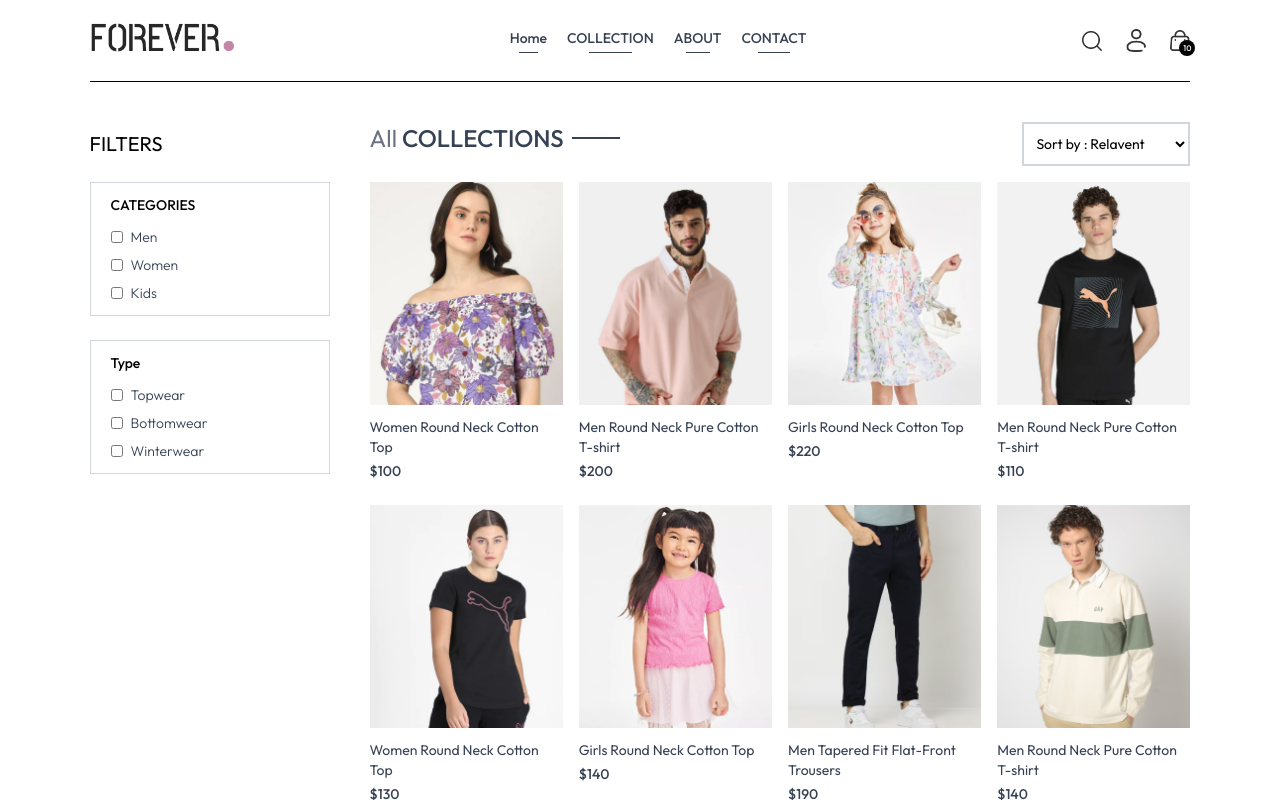
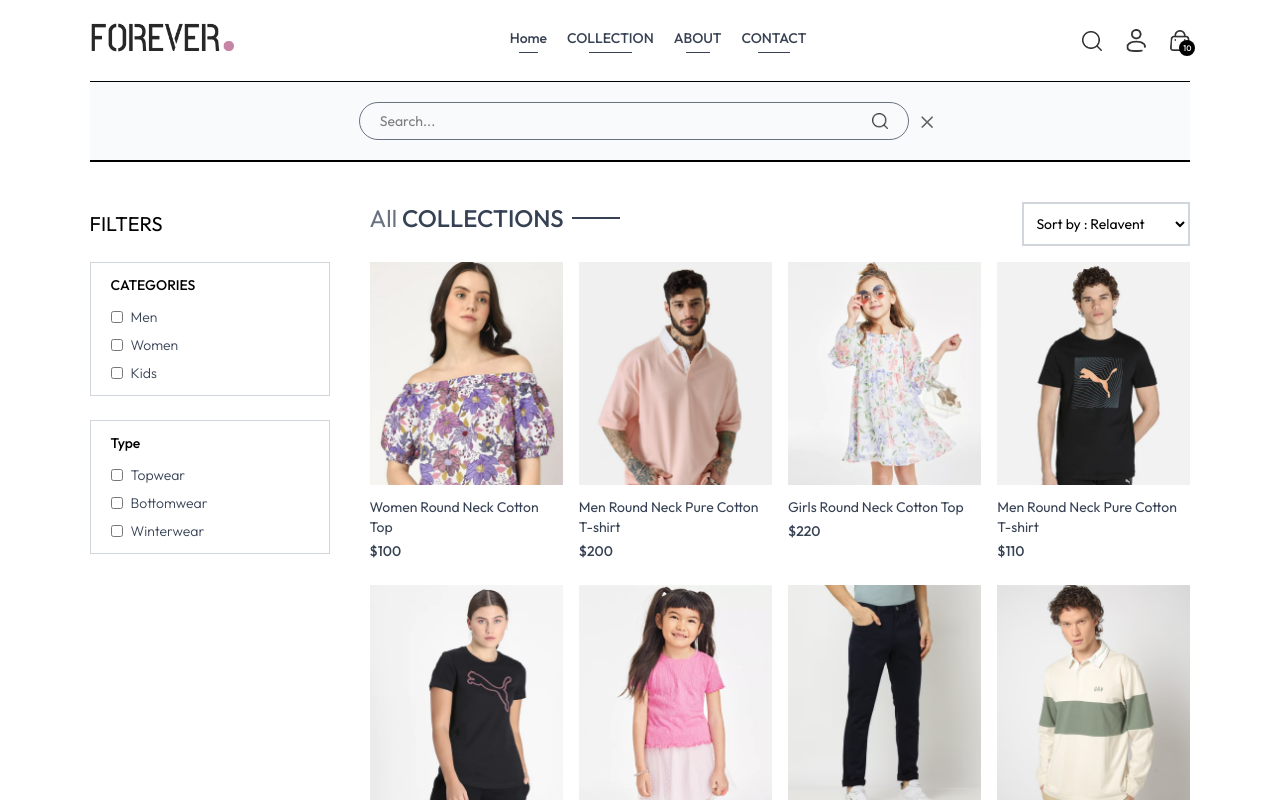
Before and after one commit to sidhantrajput1/forever, a React (Vite) app in the folder frontend/: page /collection in a window 1280 px wide. Both pictures are taken after a click on the picture 1092 px from the left and 40 px from the top of the page. Shown: the top 800 px of the page. Built offline with nearby package versions, Linux system fonts and the light colour scheme.

Commit message:
SearchBar.jsx

```diff
--- a/frontend/src/App.jsx
+++ b/frontend/src/App.jsx
@@ -10,11 +10,13 @@
 import NavBar from "./components/NavBar";
 import About from "./pages/About";
 import Footer from "./components/Footer";
+import SearchBar from "./components/SearchBar";
 
 // Layout component to include NavBar and Outlet for other routes
 const Layout = () => (
   <div>
     <NavBar />
+    <SearchBar />
     <Outlet />
     <Footer />
   </div>
--- a/frontend/src/components/NavBar.jsx
+++ b/frontend/src/components/NavBar.jsx
@@ -1,9 +1,11 @@
 import { Link, NavLink } from "react-router-dom";
 import { assets } from "../assets/assets.js";
-import { useState } from "react";
+import { useContext, useState } from "react";
+import { ShopContext } from "../context/ShopContext.jsx";
 
 function NavBar() {
   const [visible , setVisible] = useState(false);
+  const {showSearch, setShowSearch} = useContext(ShopContext);
 
   return (
     <div className="flex items-center justify-between py-5 font-medium">
@@ -28,7 +30,7 @@
         </NavLink>
       </ul>
       <div className="flex items-center gap-6">
-        <img src={assets.search_icon} className="w-5 cursor-pointer" alt="" />
+        <img onClick={() => setShowSearch(!showSearch)} src={assets.search_icon} className="w-5 cursor-pointer" alt="" />
         <div className="group relative">
           <img
             src={assets.profile_icon}
--- /dev/null
+++ b/frontend/src/components/SearchBar.jsx
@@ -0,0 +1,36 @@
+import React, { useContext, useEffect, useState } from "react";
+import { ShopContext } from "../context/ShopContext";
+import { assets } from "../assets/assets";
+import { useLocation } from "react-router-dom";
+
+const SearchBar = () => {
+  const { search, setSearch, showSearch, setShowSearch } =
+    useContext(ShopContext);
+    const [visible, setVisible] = useState()
+
+    const location = useLocation();
+
+    useEffect(() => {
+        if(location.pathname.includes('collection')) {
+            setVisible(true)
+        } else setVisible(false)
+    }, [location])
+
+  return showSearch && visible ? (
+    <div className="border-t border-b bg-gray-50 text-center">
+      <div className="inline-flex items-center justify-center border border-gray-500 px-5 py-2 my-5 mx-3 rounded-full w-3/4 sm:w-1/2">
+        <input
+          value={search}
+          onChange={(e) => setSearch(e.target.value)}
+          type="text"
+          placeholder="Search..."
+          className="flex-1 outline-none bg-inherit text-sm"
+        />
+        <img className="w-4" src={assets.search_icon} alt="" />
+      </div>
+      <img onClick={() => setShowSearch(false)} className="inline w-3 cursor-pointer" src={assets.cross_icon} alt="" />
+    </div>
+  ) : null;
+};
+
+export default SearchBar;
--- a/frontend/src/context/ShopContext.jsx
+++ b/frontend/src/context/ShopContext.jsx
@@ -1,23 +1,32 @@
-/* eslint-disable no-unused-vars */
-import { createContext } from "react";
+import { createContext, useState } from "react";
 import { products } from "../assets/assets";
 
-
+// Named export for context
 export const ShopContext = createContext();
 
-const ShopContextProvider = ({children}) => {
+const ShopContextProvider = ({ children }) => {
     const currency = '$';
     const delivery_fee = 10;
 
+    const [search, setSearch] = useState();
+    const [showSearch, setShowSearch] = useState(false);
+
     const value = {
-        products, currency, delivery_fee
-    }
+        products,
+        currency,
+        delivery_fee,
+        search,
+        setSearch,
+        showSearch,
+        setShowSearch
+    };
 
     return (
         <ShopContext.Provider value={value}>
             {children}
         </ShopContext.Provider>
-    )
-}
+    );
+};
 
+// Default export for the provider component
 export default ShopContextProvider;
--- a/frontend/src/pages/Collection.jsx
+++ b/frontend/src/pages/Collection.jsx
@@ -6,7 +6,7 @@
 import ProductItem from "../components/ProductItem";
 
 function Collection() {
-  const { products } = useContext(ShopContext);
+  const { products , search, showSearch} = useContext(ShopContext);
   const [showFilter, setShowFilter] = useState(false);
   const [filterProducts, setFilterProducts] = useState([]);
   const [category, setCategory] = useState([]);
@@ -31,6 +31,10 @@
 
   const applyFilter = () => {
     let productsCopy = products.slice();
+
+    if (search && showSearch) {
+      productsCopy = productsCopy.filter(item => item.name.toLowerCase().includes(search.toLowerCase()))
+    }
 
     if (category.length > 0) {
       productsCopy = productsCopy.filter((item) =>
@@ -69,7 +73,7 @@
 
   useEffect(() => {
     applyFilter();
-  }, [category, subCategory]);
+  }, [category, subCategory, search, showSearch]);
 
   useEffect(() => {
     sortProduct();
@@ -98,28 +102,28 @@
         >
           <p className="mb-3 text-sm font-medium">CATEGORIES</p>
           <div className="flex flex-col gap-2 text-sm font-light text-gray-700">
-            <p className="flex gap-2">
+            <p className="flex gap-2 cursor-pointer">
               <input
                 type="checkbox"
-                className="w-3"
+                className="w-3 cursor-pointer"
                 value={`Men`}
                 onChange={toggleCategory}
               />{" "}
               Men
             </p>
-            <p className="flex gap-2">
+            <p className="flex gap-2 cursor-pointer">
               <input
                 type="checkbox"
-                className="w-3"
+                className="w-3 cursor-pointer"
                 value={`Women`}
                 onChange={toggleCategory}
               />{" "}
               Women
             </p>
-            <p className="flex gap-2">
+            <p className="flex gap-2 cursor-pointer">
               <input
                 type="checkbox"
-                className="w-3"
+                className="w-3 cursor-pointer"
                 value={`Kids`}
                 onChange={toggleCategory}
               />{" "}
@@ -134,29 +138,29 @@
         >
           <p className="mb-3 text-sm font-medium">Type</p>
           <div className="flex flex-col gap-2 text-sm font-light text-gray-700">
-            <p className="flex gap-2">
+            <p className="flex gap-2 cursor-pointer">
               <input
                 onChange={toggleSubCategory}
                 type="checkbox"
-                className="w-3"
+                className="w-3 cursor-pointer"
                 value={`Topwear`}
               />{" "}
               Topwear
             </p>
-            <p className="flex gap-2">
+            <p className="flex gap-2 cursor-pointer">
               <input
                 onChange={toggleSubCategory}
                 type="checkbox"
-                className="w-3"
+                className="w-3 cursor-pointer"
                 value={`Bottomwear`}
               />{" "}
               Bottomwear
             </p>
-            <p className="flex gap-2">
+            <p className="flex gap-2 cursor-pointer">
               <input
                 onChange={toggleSubCategory}
                 type="checkbox"
-                className="w-3"
+                className="w-3 cursor-pointer"
                 value={`Winterwear`}
               />{" "}
               Winterwear
```
